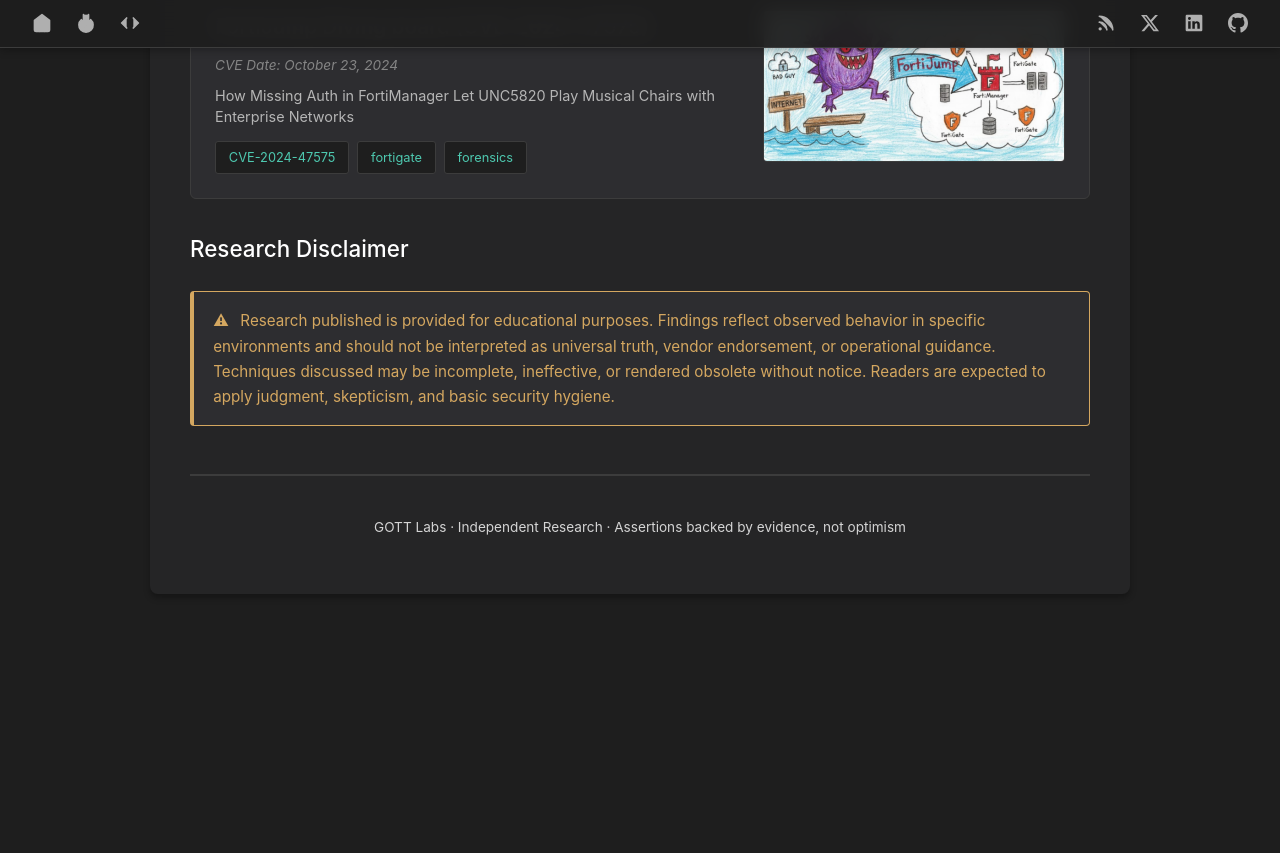
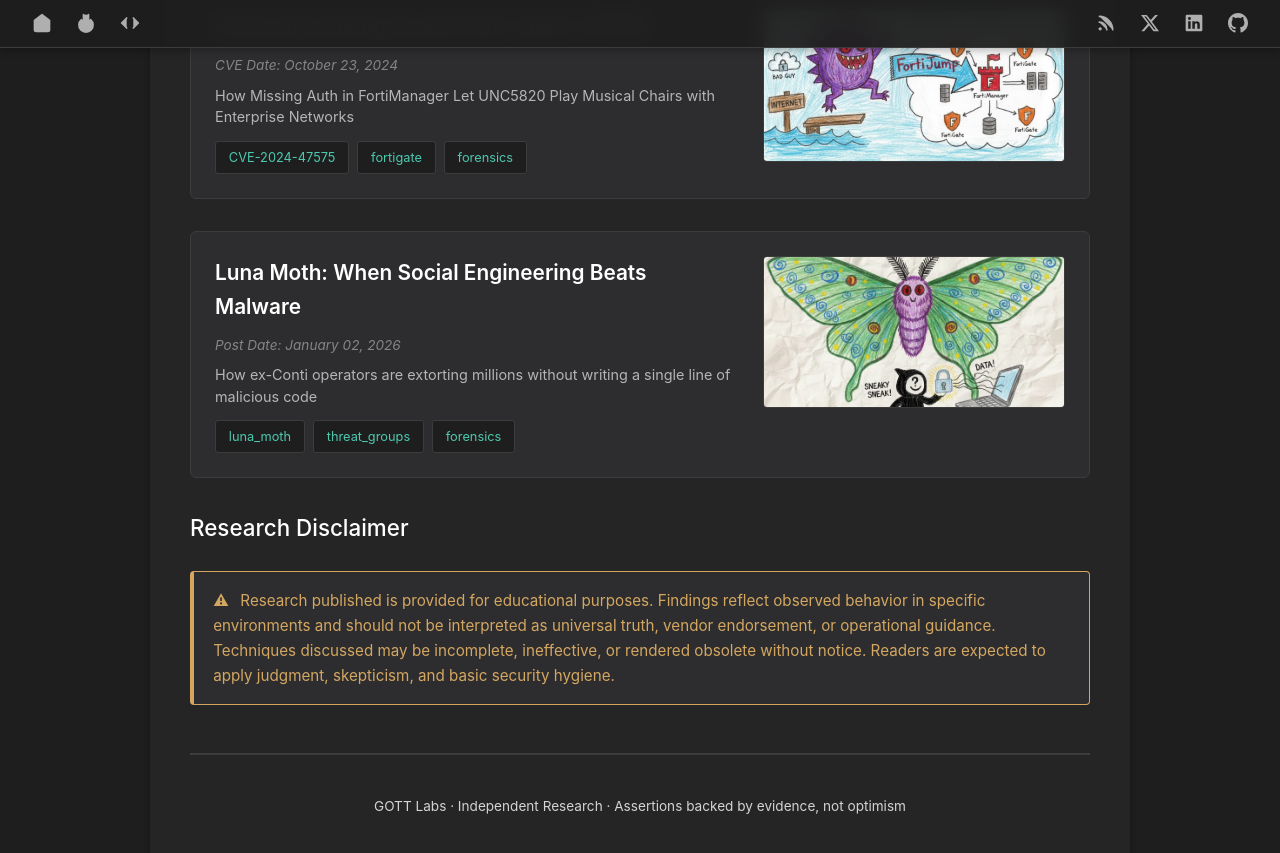
Before and after one commit to gottlabs/home, a Jekyll site: the page built from index.md, in a window 1280 px wide and 900 px high, scrolled down 1652 px. Shown: the top 853 px of the window. Built offline with Jekyll 4.4.1, drawn with Linux system fonts in a browser that asks for light colours; before the commit the page ends 2278 px from its top, so only the background shows below that.

Commit message:
Update index.md

```diff
--- a/index.md
+++ b/index.md
@@ -106,6 +106,22 @@ This site exists to publish research. Any resemblance to marketing is coincident
   </div>
 </div>
 
+<div class="research-post">
+  <div class="post-content">
+    <h4><a href="{{ site.baseurl }}/2026/01/02/luna_moth">Luna Moth: When Social Engineering Beats Malware</a></h4>
+    <span class="post-date">Post Date: January 02, 2026</span>
+    <p>How ex-Conti operators are extorting millions without writing a single line of malicious code</p>
+    <div class="post-tags">
+      <span class="tag">luna_moth</span>
+      <span class="tag">threat_groups</span>
+      <span class="tag">forensics</span>
+    </div>
+  </div>
+  <div class="post-image">
+    <img src="{{ site.baseurl }}/assets/images/luna_moth.png" alt="fortijump">
+  </div>
+</div>
+
 ### Research Disclaimer
 <span class="disclaimer">
 Research published is provided for educational purposes. Findings reflect observed behavior in specific environments and should not be interpreted as universal truth, vendor endorsement, or operational guidance. Techniques discussed may be incomplete, ineffective, or rendered obsolete without notice. Readers are expected to apply judgment, skepticism, and basic security hygiene.
```
